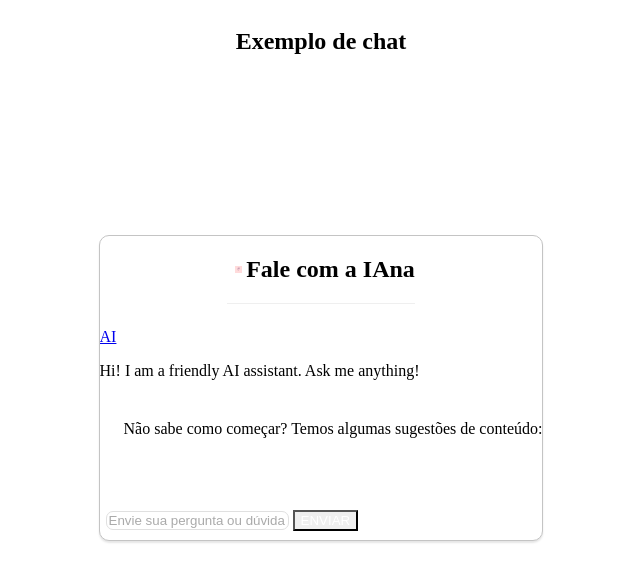
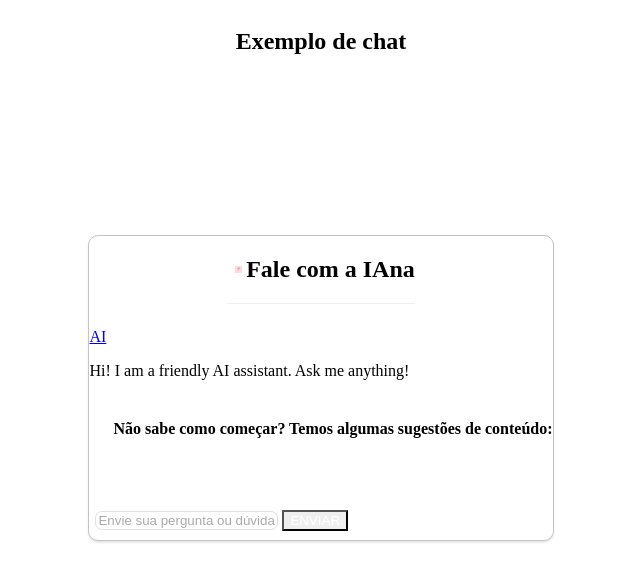
Before and after one commit to mapadoacolhimento/boas-vindas-chatbot, a Next.js app in the folder packages/ui/: page / in a window 1280 px wide. Shown: the top 582 px of the page, without its empty margins (319-959 px from the left). Built offline with nearby package versions, Linux system fonts and the light colour scheme.

Commit message:
Adicionando tamanho, peso e cor de fonte

```diff
--- a/packages/ui/components/Chat.tsx
+++ b/packages/ui/components/Chat.tsx
@@ -159,6 +159,9 @@ export default function Chat() {
       <Box
         pl="1.5rem"
         pb="3rem"
+        fontSize="1rem"
+        fontWeight="600"
+        color="brand.default"
       >
         {messages.length < 2 && (
           <Text>Não sabe como começar? Temos algumas sugestões de conteúdo:</Text>
```
